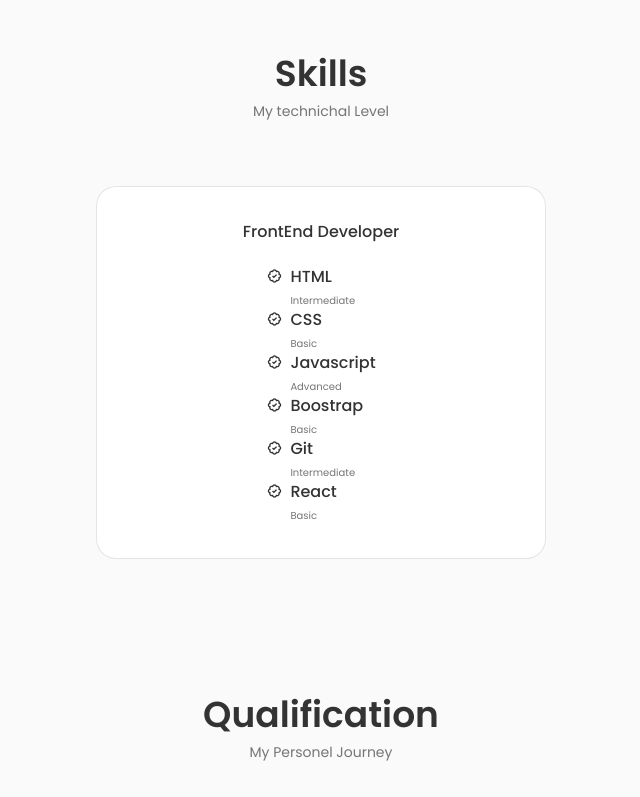
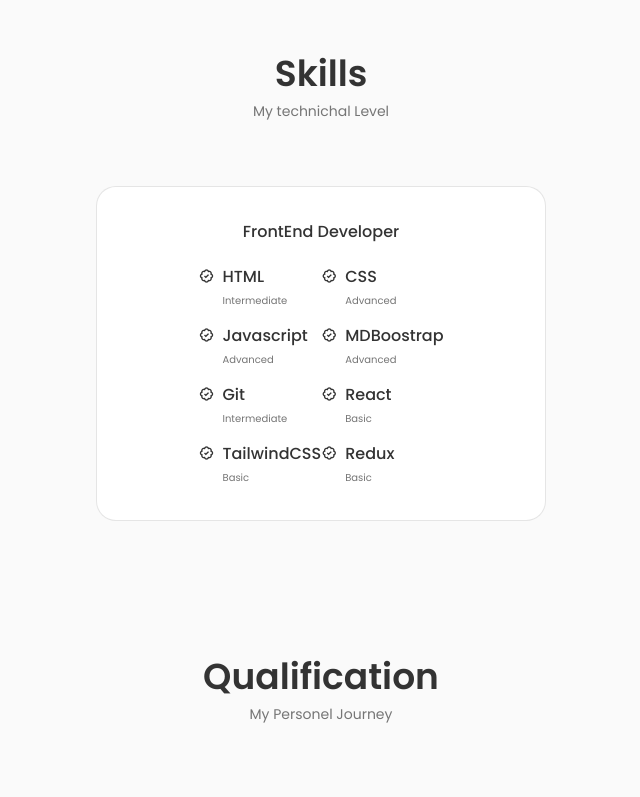
Before and after one commit to Akintutkan/my-portfolio, a React (Create React App) app: page / in a window 1280 px wide. Shown: the part 1502-2299 px from the top of the page, without its empty margins (319-959 px from the left). Built offline with nearby package versions, Linux system fonts and the light colour scheme.

Commit message:
add skills

```diff
--- a/src/components/skills/Frontend.jsx
+++ b/src/components/skills/Frontend.jsx
@@ -21,7 +21,7 @@
 
           <div>
           <h3 className="skills__name">CSS</h3>
-          <span className="skills__level">Basic</span>
+          <span className="skills__level">Advanced</span>
         </div>
       </div>
 
@@ -38,8 +38,8 @@
             <i class="bx bx-badge-check"></i>
 
           <div>
-          <h3 className="skills__name">Boostrap</h3>
-          <span className="skills__level">Basic</span>
+          <h3 className="skills__name">MDBoostrap</h3>
+          <span className="skills__level">Advanced</span>
         </div>
       </div>
       <div className="skills__data">
@@ -58,6 +58,20 @@
           <span className="skills__level">Basic</span>
         </div>
       </div>
+      <div className="skills__data">
+            <i class="bx bx-badge-check"></i>
+          <div>
+          <h3 className="skills__name">TailwindCSS</h3>
+          <span className="skills__level">Basic</span>
+        </div>
+      </div>
+      <div className="skills__data">
+            <i class="bx bx-badge-check"></i>
+          <div>
+          <h3 className="skills__name">Redux</h3>
+          <span className="skills__level">Basic</span>
+        </div>
+      </div>
 
     </div>
    </div>
--- a/src/components/skills/skills.css
+++ b/src/components/skills/skills.css
@@ -8,23 +8,25 @@
     border: 1px solid rgba(0, 0, 0, 0.1);
     padding: 2rem 4rem;
     border-radius: 1.25rem;
+
 }
 .skills__title{
     font-size:var(--normal-font-size);
     font-weight: var(--font-medium);
     text-align: center;
     margin-bottom: var(--mb-1-5);
+
 }
 .skills__box{
     display: flex;
     justify-content: center;
     column-gap: 2.5rem;
-
 }
-.skills__grıup{
+.skills__group{
     display: grid;
     align-items: flex-start;
     row-gap: 1rem;
+    grid-template-columns: repeat(2, max-content);
 }
 .skills__data{
     display: flex;
--- a/src/components/work/Work.jsx
+++ b/src/components/work/Work.jsx
@@ -8,7 +8,6 @@
     <section className="work section" id="portfolio">
         <h2 className="section__title">Portfolio</h2>
         <span className="section__subtitle">Most recent works</span>
-
         <Works />
     </section>
   )
```
